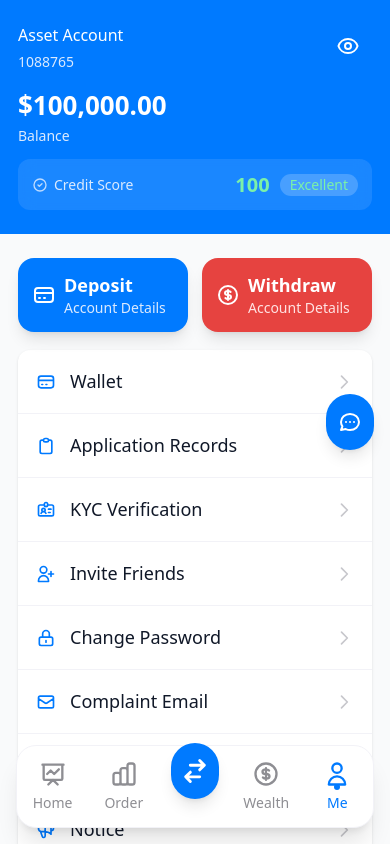
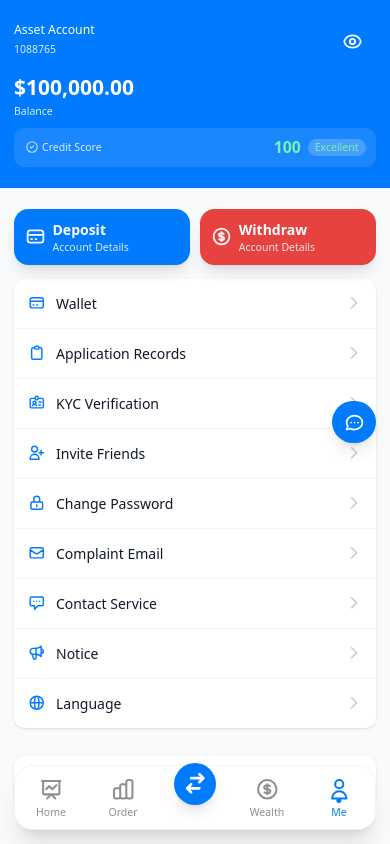
Before and after one commit to lianggang405-bit/st7-trading-platform, a Next.js app: page /en/me in a window 390 px wide. Shown: the top 844 px of the page. Built offline with nearby package versions, Linux system fonts and the light colour scheme.

Commit message:
style: 调整手机端字体和版面为适中大小

```diff
--- a/src/app/globals.css
+++ b/src/app/globals.css
@@ -466,246 +466,246 @@ select:focus {
 
 /* ✅ 全局移动端紧凑样式 - 所有页面生效 */
 @media (max-width: 768px) {
-  /* ✅ 所有文字增大（清晰易读） */
+  /* ✅ 所有文字适中（舒适易读） */
   * {
-    font-size: 16px !important;
+    font-size: 14px !important;
   }
 
-  /* ✅ 文字类增大 */
+  /* ✅ 文字类适中 */
   .text-xs {
+    font-size: 0.75rem !important; /* 12px */
+  }
+
+  .text-sm {
     font-size: 0.875rem !important; /* 14px */
   }
 
-  .text-sm {
+  .text-base {
     font-size: 1rem !important; /* 16px */
   }
 
-  .text-base {
+  .text-lg {
     font-size: 1.125rem !important; /* 18px */
   }
 
-  .text-lg {
+  .text-xl {
     font-size: 1.25rem !important; /* 20px */
   }
 
-  .text-xl {
+  .text-2xl {
     font-size: 1.375rem !important; /* 22px */
   }
 
-  .text-2xl {
+  .text-3xl {
     font-size: 1.5rem !important; /* 24px */
   }
 
-  .text-3xl {
-    font-size: 1.625rem !important; /* 26px */
+  .text-4xl {
+    font-size: 1.75rem !important; /* 28px */
   }
 
-  .text-4xl {
-    font-size: 1.875rem !important; /* 30px */
-  }
-
-  /* ✅ 所有内边距适中（保证舒适度） */
+  /* ✅ 所有内边距适中（紧凑舒适） */
   .p-1 {
-    padding: 0.375rem !important;
+    padding: 0.25rem !important;
   }
 
   .p-2 {
-    padding: 0.625rem !important;
+    padding: 0.5rem !important;
   }
 
   .p-3 {
-    padding: 0.875rem !important;
+    padding: 0.75rem !important;
   }
 
   .p-4 {
-    padding: 1.125rem !important;
+    padding: 1rem !important;
   }
 
   .px-1 {
-    padding-left: 0.375rem !important;
-    padding-right: 0.375rem !important;
+    padding-left: 0.25rem !important;
+    padding-right: 0.25rem !important;
   }
 
   .px-2 {
-    padding-left: 0.625rem !important;
-    padding-right: 0.625rem !important;
+    padding-left: 0.5rem !important;
+    padding-right: 0.5rem !important;
   }
 
   .px-3 {
-    padding-left: 0.875rem !important;
-    padding-right: 0.875rem !important;
+    padding-left: 0.75rem !important;
+    padding-right: 0.75rem !important;
   }
 
   .px-4 {
-    padding-left: 1.125rem !important;
-    padding-right: 1.125rem !important;
+    padding-left: 1rem !important;
+    padding-right: 1rem !important;
   }
 
   .px-6 {
-    padding-left: 1.625rem !important;
-    padding-right: 1.625rem !important;
+    padding-left: 1.5rem !important;
+    padding-right: 1.5rem !important;
   }
 
   .py-1 {
-    padding-top: 0.375rem !important;
-    padding-bottom: 0.375rem !important;
+    padding-top: 0.25rem !important;
+    padding-bottom: 0.25rem !important;
   }
 
   .py-2 {
-    padding-top: 0.625rem !important;
-    padding-bottom: 0.625rem !important;
+    padding-top: 0.5rem !important;
+    padding-bottom: 0.5rem !important;
   }
 
   .py-3 {
-    padding-top: 0.875rem !important;
-    padding-bottom: 0.875rem !important;
+    padding-top: 0.75rem !important;
+    padding-bottom: 0.75rem !important;
   }
 
   .py-4 {
-    padding-top: 1.125rem !important;
-    padding-bottom: 1.125rem !important;
+    padding-top: 1rem !important;
+    padding-bottom: 1rem !important;
   }
 
-  /* ✅ 所有间距适中（保证可读性） */
+  /* ✅ 所有间距适中（紧凑舒适） */
   .gap-1 {
-    gap: 0.375rem !important;
+    gap: 0.25rem !important;
   }
 
   .gap-2 {
-    gap: 0.625rem !important;
+    gap: 0.5rem !important;
   }
 
   .gap-3 {
-    gap: 0.875rem !important;
+    gap: 0.75rem !important;
   }
 
   .gap-4 {
-    gap: 1.125rem !important;
+    gap: 1rem !important;
   }
 
   .gap-6 {
-    gap: 1.625rem !important;
+    gap: 1.5rem !important;
   }
 
   /* ✅ 按钮尺寸（方便点击） */
   button {
-    padding: 8px 12px !important;
-    min-height: 44px !important; /* Apple 推荐 */
+    padding: 6px 10px !important;
+    min-height: 40px !important;
   }
 
   /* ✅ 输入框样式 */
   input, select, textarea {
-    padding: 8px 12px !important;
-    min-height: 44px !important;
+    padding: 6px 10px !important;
+    min-height: 40px !important;
   }
 
   /* ✅ 卡片内边距 */
   .card {
-    padding: 1rem !important;
+    padding: 0.75rem !important;
   }
 
   /* ✅ 列表项内边距 */
   .list-item {
-    padding: 0.75rem !important;
+    padding: 0.625rem !important;
   }
 
   /* ✅ 间距 */
   .space-y-1 > * + * {
-    margin-top: 0.375rem !important;
+    margin-top: 0.25rem !important;
   }
 
   .space-y-2 > * + * {
-    margin-top: 0.625rem !important;
+    margin-top: 0.5rem !important;
   }
 
   .space-y-3 > * + * {
-    margin-top: 0.875rem !important;
+    margin-top: 0.75rem !important;
   }
 
   .space-y-4 > * + * {
-    margin-top: 1.125rem !important;
+    margin-top: 1rem !important;
   }
 
   /* ✅ 边距 */
   .m-1 {
-    margin: 0.375rem !important;
+    margin: 0.25rem !important;
   }
 
   .m-2 {
-    margin: 0.625rem !important;
+    margin: 0.5rem !important;
   }
 
   .m-3 {
-    margin: 0.875rem !important;
+    margin: 0.75rem !important;
   }
 
   .m-4 {
-    margin: 1.125rem !important;
+    margin: 1rem !important;
   }
 
   .mt-1 {
-    margin-top: 0.375rem !important;
+    margin-top: 0.25rem !important;
   }
 
   .mt-2 {
-    margin-top: 0.625rem !important;
+    margin-top: 0.5rem !important;
   }
 
   .mt-3 {
-    margin-top: 0.875rem !important;
+    margin-top: 0.75rem !important;
   }
 
   .mt-4 {
-    margin-top: 1.125rem !important;
+    margin-top: 1rem !important;
   }
 
   .mb-1 {
-    margin-bottom: 0.375rem !important;
+    margin-bottom: 0.25rem !important;
   }
 
   .mb-2 {
-    margin-bottom: 0.625rem !important;
+    margin-bottom: 0.5rem !important;
   }
 
   .mb-3 {
-    margin-bottom: 0.875rem !important;
+    margin-bottom: 0.75rem !important;
   }
 
   .mb-4 {
-    margin-bottom: 1.125rem !important;
+    margin-bottom: 1rem !important;
   }
 
   /* ✅ 高度适中 */
   .h-8 {
+    height: 2rem !important;
+  }
+
+  .h-10 {
     height: 2.5rem !important;
   }
 
-  .h-10 {
+  .h-12 {
     height: 3rem !important;
   }
 
-  .h-12 {
-    height: 3.5rem !important;
-  }
-
   .h-16 {
-    height: 4.5rem !important;
+    height: 4rem !important;
   }
 
   /* ✅ 最小高度适中 */
   .min-h-8 {
+    min-height: 2rem !important;
+  }
+
+  .min-h-10 {
     min-height: 2.5rem !important;
   }
 
-  .min-h-10 {
+  .min-h-12 {
     min-height: 3rem !important;
   }
 
-  .min-h-12 {
-    min-height: 3.5rem !important;
-  }
-
   .min-h-16 {
-    min-height: 4.5rem !important;
+    min-height: 4rem !important;
   }
 }
```
Also changed, not shown: src/app/[locale]/trade/mobile.css (+66 -66 lines).
